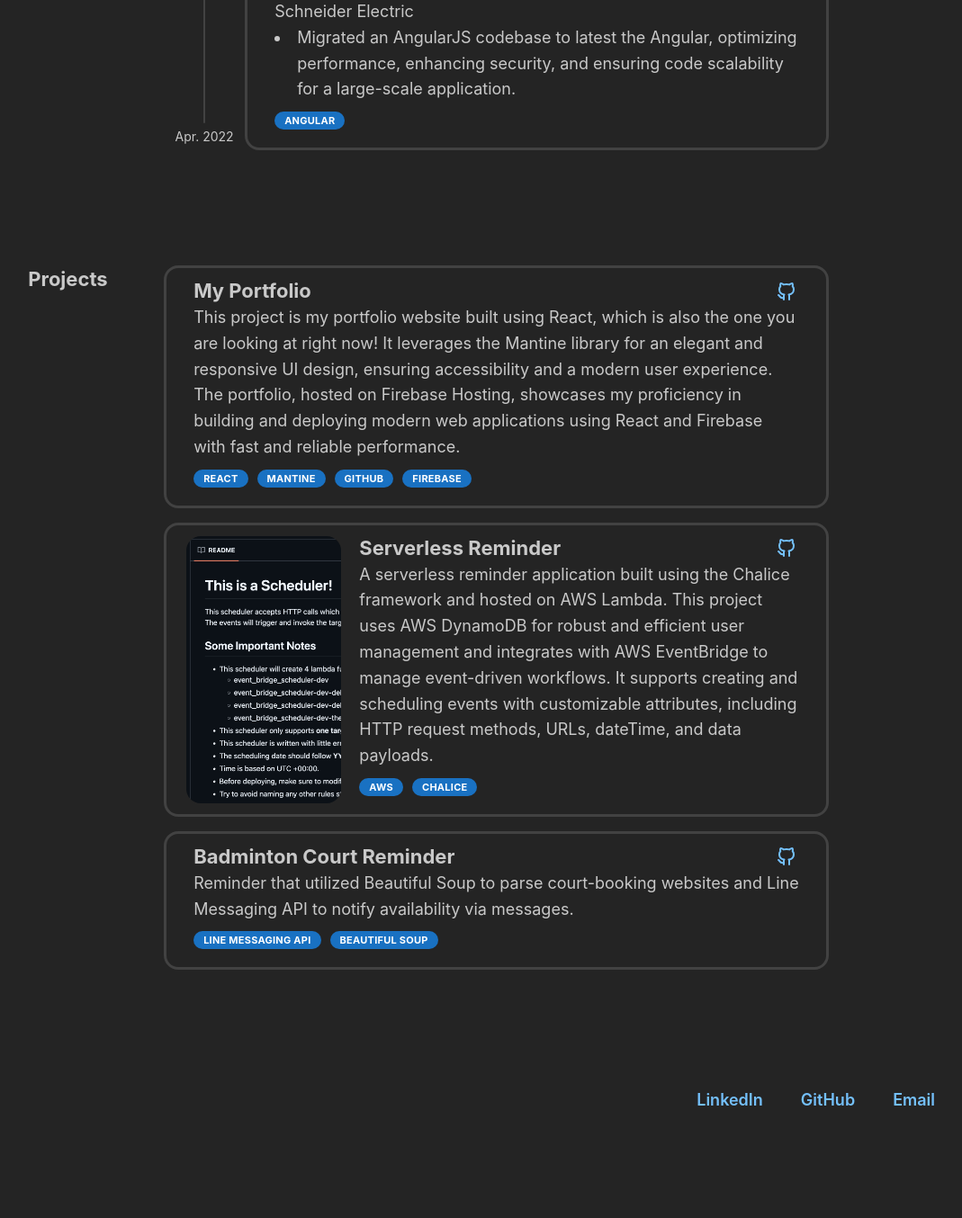
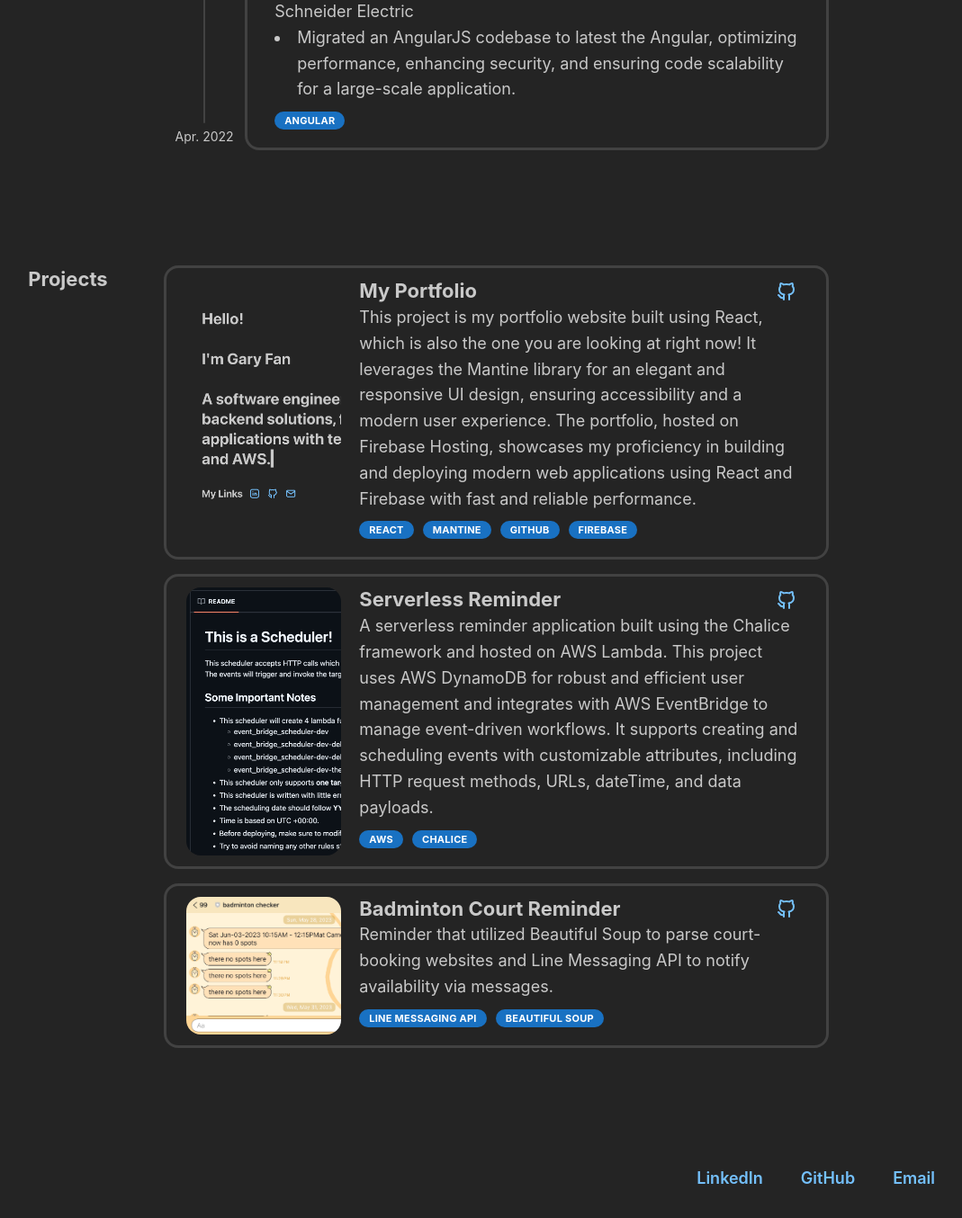
Before and after one commit to garyfan1/my_first_react, a React (Vite) app: page / in a window 1280 px wide. Shown: the part 2351-3705 px from the top of the page at 90% size, without its empty margins (164-1233 px from the left). Before the commit the page ends 3655 px from the top, so only its background shows below. Built offline with nearby package versions, Linux system fonts and the light colour scheme.

Commit message:
add images to projects

```diff
--- a/src/sections/projects.tsx
+++ b/src/sections/projects.tsx
@@ -16,7 +16,9 @@
 import MyBadge from "../components/myBadge";
 import { useInViewport, useMergedRef } from "@mantine/hooks";
 import classes from "../components/fadeIn.module.css";
-import schedulerImg from "../assets/scheduler.png"
+import schedulerImg from "../assets/scheduler.png";
+import portfolioImg from "../assets/portfolio.png";
+import checkerImg from "../assets/badminton_checker.png"
 
 const Projects = forwardRef<HTMLHeadingElement>((_, projectsRef) => {
   const containerSize = useMatches({
@@ -54,7 +56,7 @@
           </Grid.Col>
           <Grid.Col span={{ base: 12, md: 10 }}>
             <Stack>
-              <MyPaper>
+              <MyPaper bgImg={portfolioImg}>
                 <Group justify="space-between">
                   <Title order={titleOrder}>My Portfolio</Title>
                   <ActionIcon
@@ -109,7 +111,7 @@
                 </Group>
               </MyPaper>
 
-              <MyPaper>
+              <MyPaper bgImg={checkerImg}>
                 <Group justify="space-between">
                   <Title order={titleOrder}>Badminton Court Reminder</Title>
                   <ActionIcon
```
Also changed, not shown: src/assets/badminton_checker.png (added), src/assets/portfolio.png (added).
